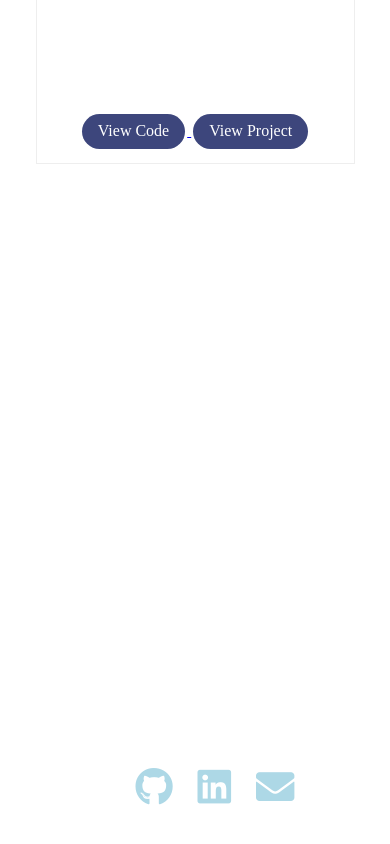
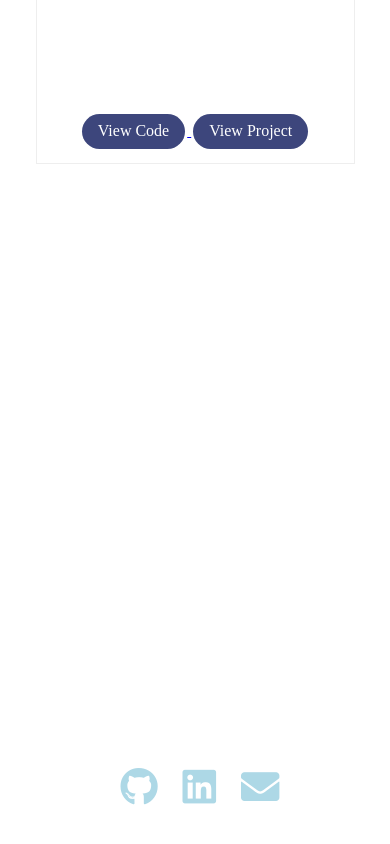
Before and after one commit to Brian-OCarroll/Portfolio, a plain HTML site: page index.html in a window 390 px wide. Shown: the part 2493-3337 px from the top of the page. Drawn offline with nearby package versions, Linux system fonts and the light colour scheme.

Commit message:
margin changes

```diff
--- a/css/index.css
+++ b/css/index.css
@@ -219,6 +219,9 @@ main {
     .about  {
         font-size:1.2em
     }
+    .social {
+        margin-left:-30px;
+    }
 }
 @media screen and (max-width: 600px) {
     .nav-list li a {
```
